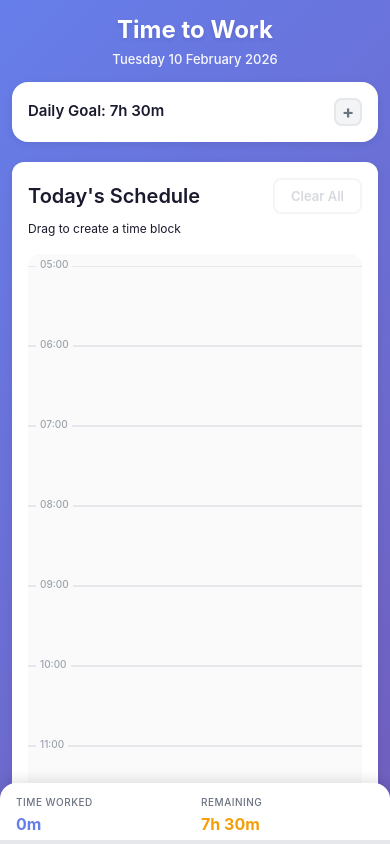
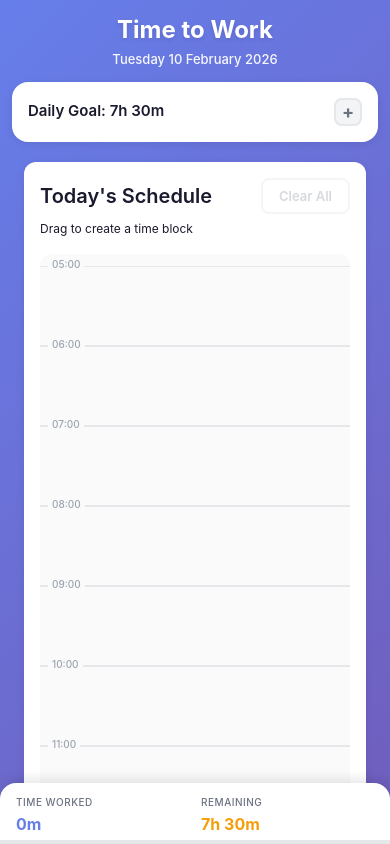
Before and after one commit to dwilliams264/time-to-work, a React (Vite) app: page / in a window 390 px wide. Shown: the top 844 px of the page. Built offline with nearby package versions, Linux system fonts and the light colour scheme.

Commit message:
fix: updated padding for mobile to help with scrolling

```diff
--- a/src/App.css
+++ b/src/App.css
@@ -58,12 +58,14 @@
 
 @media (max-width: 768px) {
     .app {
-        padding: 12px;
+        padding: 0;
+        padding-top: 12px;
         padding-bottom: 80px; /* Space for floating stats bar */
     }
 
     .app-header {
         margin-bottom: 12px;
+        padding: 0 12px;
     }
 
     .app-header h1 {
@@ -77,6 +79,7 @@
 
     .app-content {
         gap: 0px;
+        padding: 0 12px;
     }
 
     .sidebar {
@@ -86,5 +89,7 @@
 
     .main-content {
         min-height: 60vh;
+        margin: 0 -12px;
+        padding: 0 24px;
     }
 }
```
